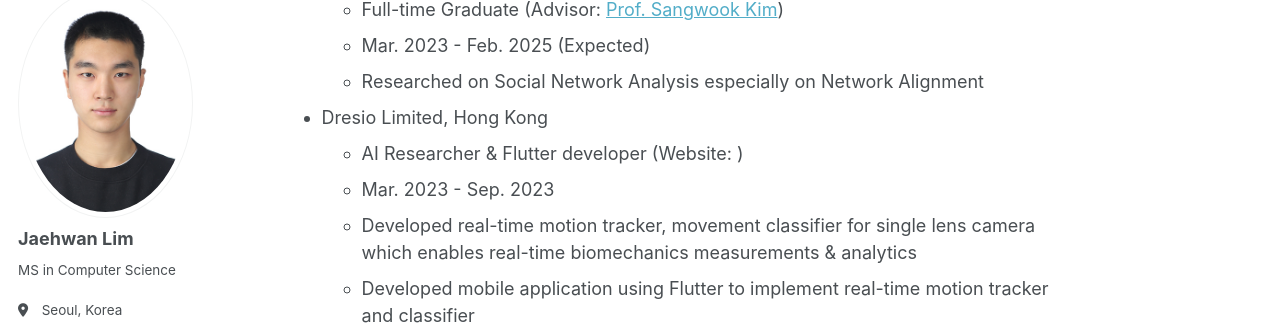
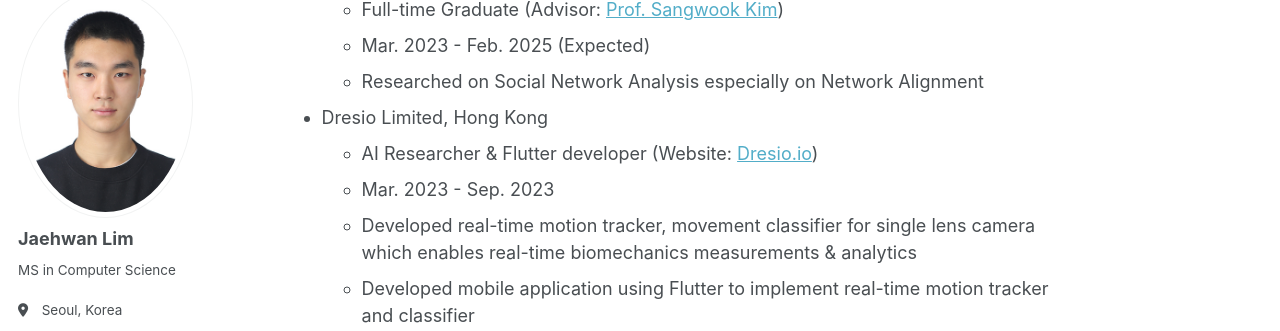
Before and after one commit to JaehwanO/JaehwanO.github.io, a Jekyll site: the page built from _pages/about.md, in a window 1280 px wide and 900 px high, scrolled down 605 px. Shown: the part 117-448 px from the top of the window. Built offline with Jekyll 4.4.1, drawn with Linux system fonts in a browser that asks for light colours.

Commit message:
Initial commit

```diff
--- a/_pages/about.md
+++ b/_pages/about.md
@@ -33,7 +33,7 @@ Work Experience
   <!-- * Focused on user relationships in two different social networks to capture common users across different social networks -->
 
 * Dresio Limited, Hong Kong
-  * AI Researcher & Flutter developer (Website: <a href="https://www.dresio.io/"></a>)
+  * AI Researcher & Flutter developer (Website: <a href="https://www.dresio.io/">Dresio.io</a>)
   * Mar. 2023 - Sep. 2023
   * Developed real-time motion tracker, movement classifier for single lens camera which enables real-time biomechanics measurements & analytics
   * Developed mobile application using Flutter to implement real-time motion tracker and classifier
```
